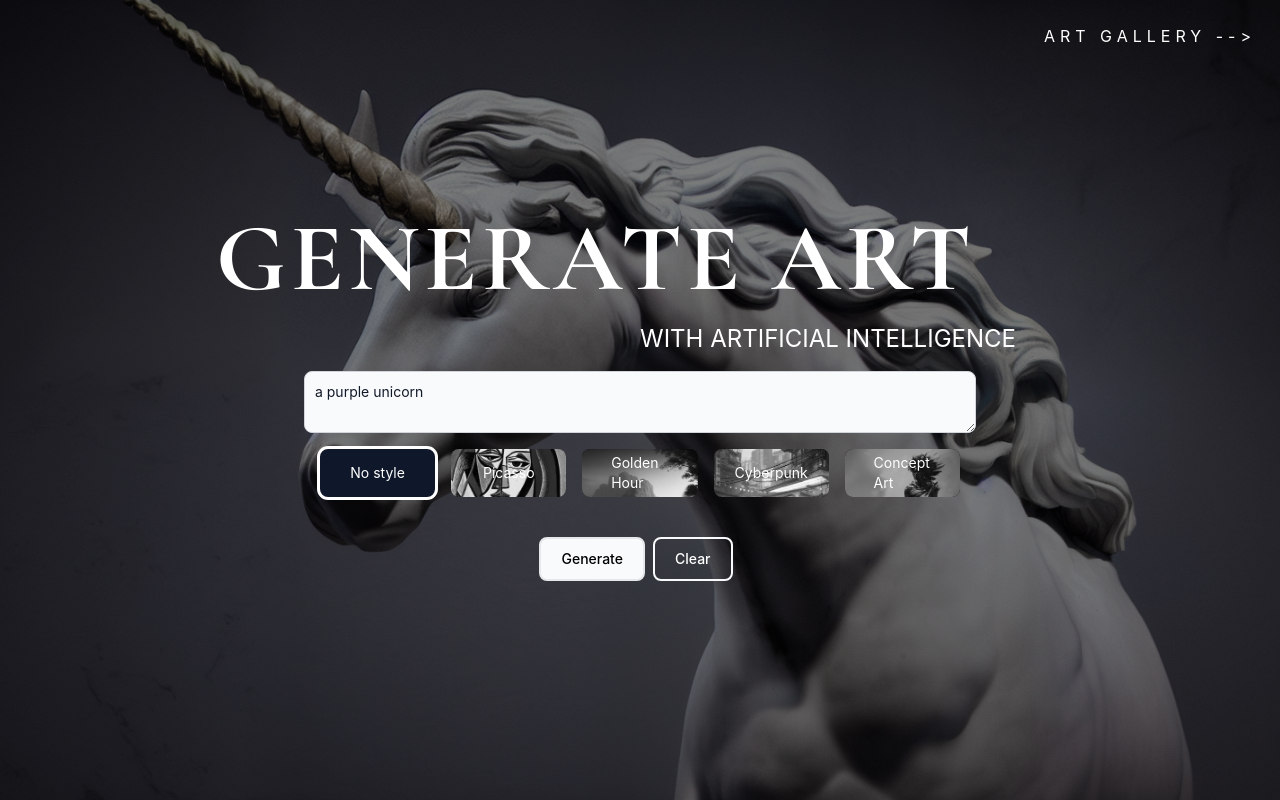
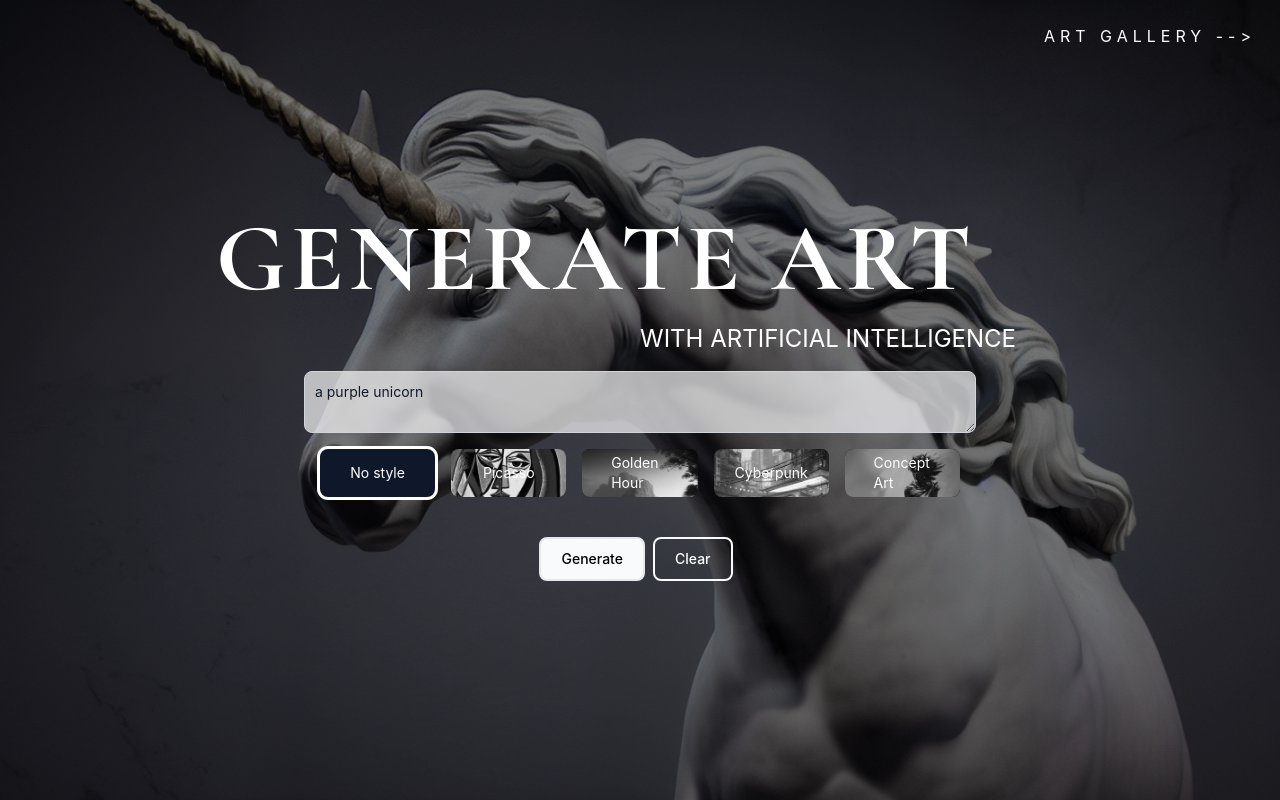
Before and after one commit to HoverBaum/boid-art, a Next.js app: page / in a window 1280 px wide. Shown: the top 800 px of the page. Built offline with nearby package versions, Linux system fonts and the light colour scheme.

Commit message:
🎨 cleaner input style.

```diff
--- a/src/home/ImageGeneration.tsx
+++ b/src/home/ImageGeneration.tsx
@@ -146,7 +146,7 @@ export const ImageGeneration = () => {
             <div>
               <textarea
                 id="message"
-                className="block p-2.5 w-full text-sm text-gray-900 bg-gray-50 rounded-lg border border-gray-300 focus:ring-blue-500 focus:border-blue-500 dark:bg-gray-700 dark:border-gray-600 dark:placeholder-gray-400 dark:text-white dark:focus:ring-blue-500 dark:focus:border-blue-500"
+                className="block p-2.5 w-full text-sm text-gray-900 bg-gray-50/70 bg-op rounded-lg border border-gray-300 focus:ring-blue-500 focus:border-blue-500"
                 onChange={(e) => setPrompt(e.target.value)}
                 value={prompt}
               ></textarea>
```
